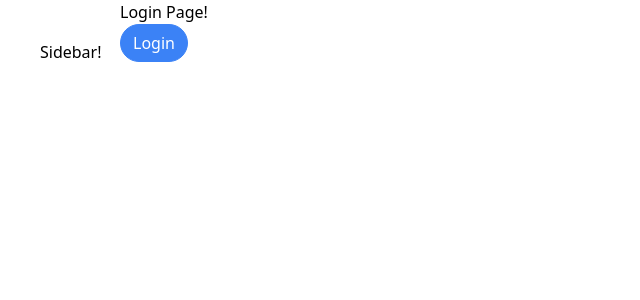
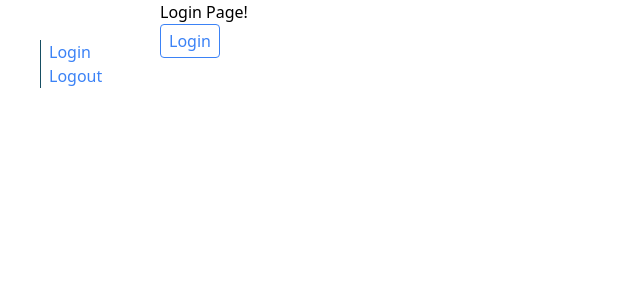
Before and after one commit to christotanes/postgresql-react-ts-tailwind-redux, a React (Vite) app: page /login in a window 1280 px wide. Shown: the top 300 px of the page, without its empty margins (0-640 px from the left). Built offline with nearby package versions, Linux system fonts and the light colour scheme; no server answers.

Commit message:
Fixed Button type, mapped links

```diff
--- a/package.json
+++ b/package.json
@@ -16,7 +16,8 @@
     "react-dom": "^18.2.0",
     "react-icons": "^5.0.1",
     "react-redux": "^9.1.0",
-    "react-router-dom": "^6.22.2"
+    "react-router-dom": "^6.22.2",
+    "tailwind-merge": "^2.2.1"
   },
   "devDependencies": {
     "@faker-js/faker": "^8.4.1",
--- a/src/components/Button.tsx
+++ b/src/components/Button.tsx
@@ -1,14 +1,15 @@
 import classNames from "classnames";
+import { twMerge } from "tailwind-merge";
 
 type ChildProps = {
   children: string;
-  primary: boolean;
-  secondary: boolean;
-  success: boolean;
-  warning: boolean;
-  danger: boolean;
-  rounded: boolean;
-  outline: boolean;
+  primary?: boolean;
+  secondary?: boolean;
+  success?: boolean;
+  warning?: boolean;
+  danger?: boolean;
+  rounded?: boolean;
+  outline?: boolean;
 };
 
 export default function Button({
@@ -22,20 +23,22 @@ export default function Button({
   outline,
   ...rest
 }: ChildProps) {
-  const classes = classNames(rest, "flex items-center px-3 py-1.5 border", {
+  const classes = twMerge(
+    classNames(rest, "flex items-center px-2 py-1 border", {
       "border-blue-500 bg-blue-500 text-white": primary,
       "border-gray-900 bg-gray-900 text-white": secondary,
       "border-green-500 bg-green-500 text-white": success,
       "border-yellow-400 bg-yellow-400 text-white": warning,
       "border-red-500 bg-red-500 text-white": danger,
-    "rounded-full": rounded,
+      rounded: rounded,
       "bg-white": outline,
       "text-blue-500": outline && primary,
       "text-gray-900": outline && secondary,
       "text-green-500": outline && success,
       "text-yellow-400": outline && warning,
       "text-red-500": outline && danger,
-  });
+    })
+  );
 
   return (
     <button {...rest} className={classes}>
--- a/src/components/Sidebar.tsx
+++ b/src/components/Sidebar.tsx
@@ -1,5 +1,31 @@
+import { Link } from "react-router-dom";
+
 export default function Sidebar() {
-  let content;
+  const links = [
+    {
+      label: "Login",
+      path: "/login",
+    },
+    {
+      label: "Logout",
+      path: "/",
+    },
+  ];
 
-  return <section className="w-20 h-20 ml-10 mt-10">Sidebar!</section>;
+  const renderedLinks = links.map((link) => {
+    return (
+      <Link
+        to={link.path}
+        key={link.label}
+        className="text-blue-500 border-l border-l-cyan-900 pl-2"
+      >
+        {link.label}
+      </Link>
+    );
+  });
+  return (
+    <section className="flex flex-col w-20 h-20 mx-10 mt-10">
+      {renderedLinks}
+    </section>
+  );
 }
--- a/src/pages/LoginPage.tsx
+++ b/src/pages/LoginPage.tsx
@@ -4,15 +4,7 @@ export default function LoginPage() {
   return (
     <div>
       Login Page!
-      <Button
-        primary={true}
-        rounded={true}
-        secondary={false}
-        success={false}
-        warning={false}
-        danger={false}
-        outline={false}
-      >
+      <Button rounded outline primary>
         Login
       </Button>
     </div>
```
Also changed, not shown: 1 other file (tests, documents, lock files or other folders). Lines whose indentation alone changed are shown as unchanged.
